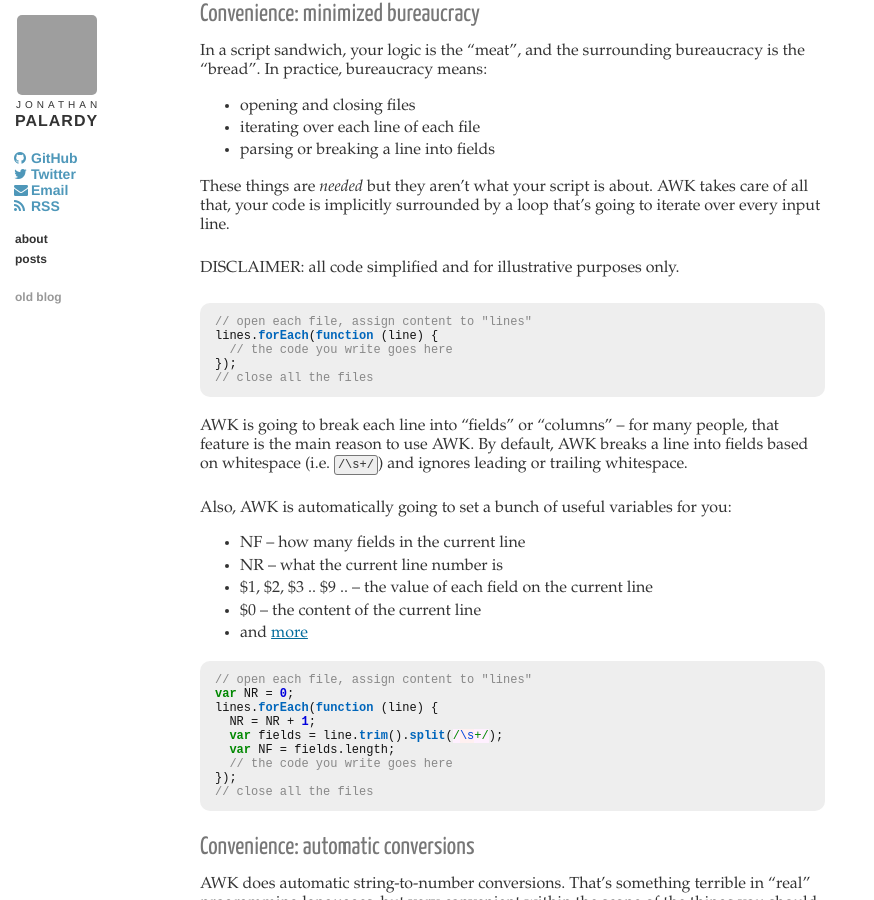
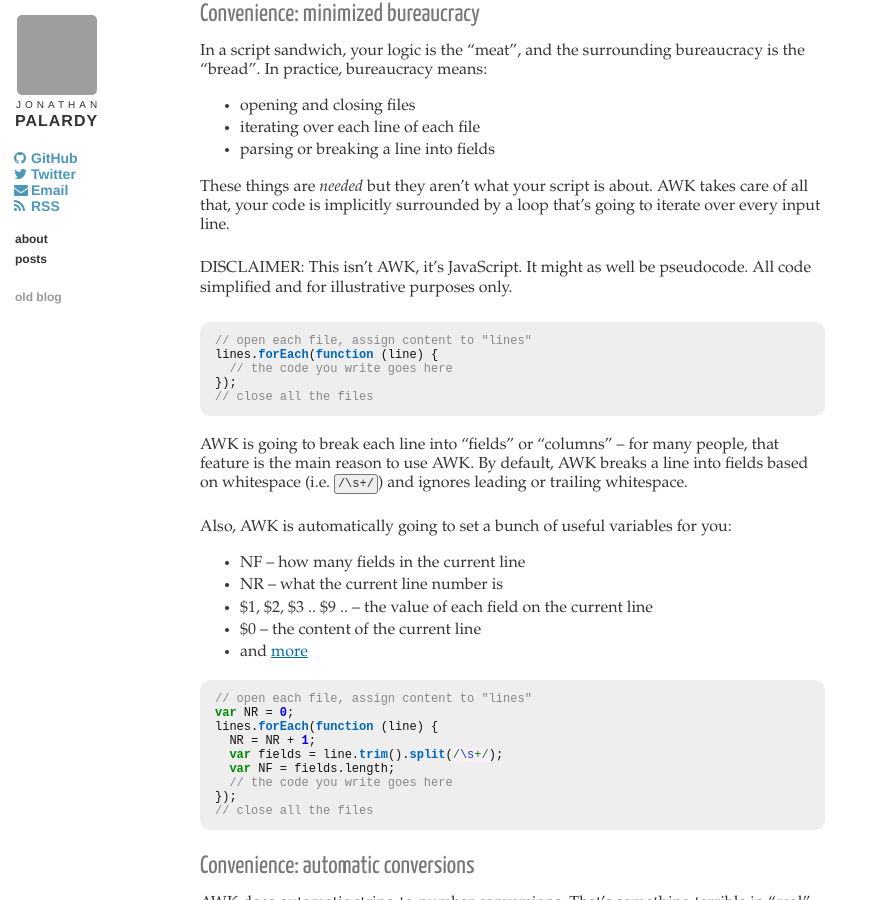
Before and after one commit to jpalardy/jpalardy.github.io, a Jekyll site: the page built from _posts/2016-03-16-why-learn-awk.markdown, in a window 1280 px wide and 900 px high, scrolled down 1558 px. Shown: the whole window, without its empty margins (0-874 px from the left). Built offline with Jekyll 4.4.1, drawn with Linux system fonts in a browser that asks for light colours; comment, search, counter and statistics services are not loaded; grey boxes are pictures that could not be loaded.

Commit message:
clarification suggested by @grof

```diff
--- a/_posts/2016-03-16-why-learn-awk.markdown
+++ b/_posts/2016-03-16-why-learn-awk.markdown
@@ -94,7 +94,8 @@ These things are _needed_ but they aren't what your script is about. AWK takes
 care of all that, your code is implicitly surrounded by a loop that's going to
 iterate over every input line.
 
-DISCLAIMER: all code simplified and for illustrative purposes only.
+DISCLAIMER: This isn't AWK, it's JavaScript. It might as well be pseudocode.
+All code simplified and for illustrative purposes only.
 
 {% highlight javascript %}
 // open each file, assign content to "lines"
```
